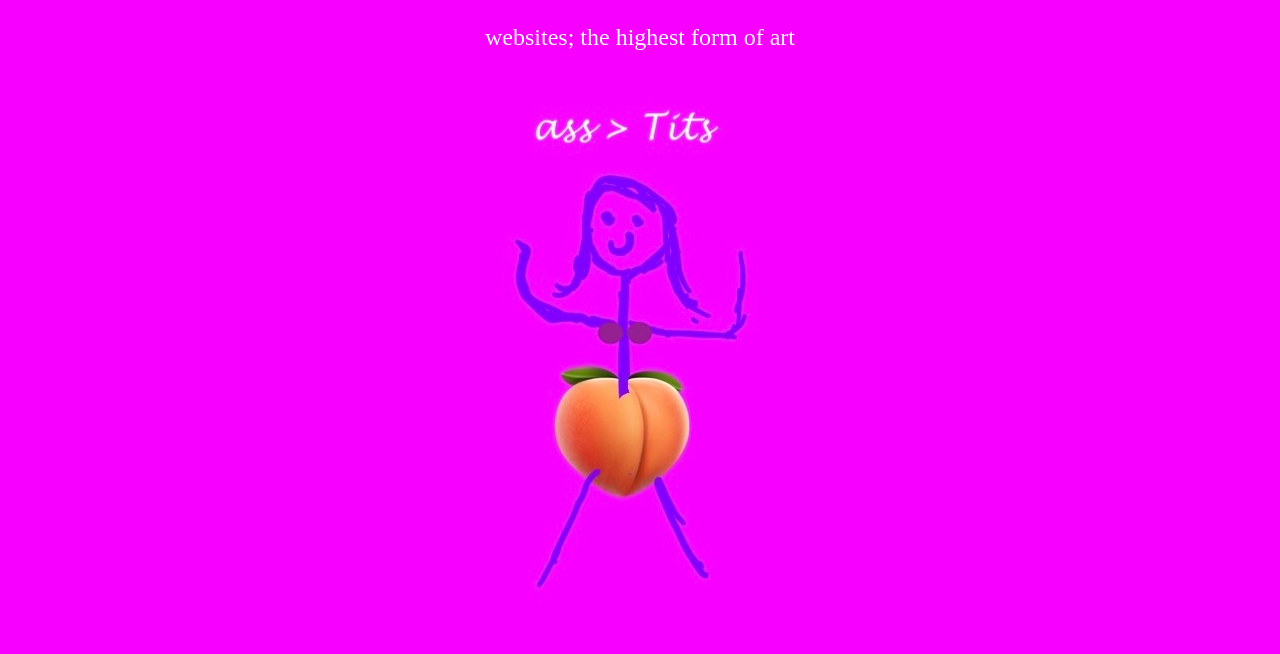
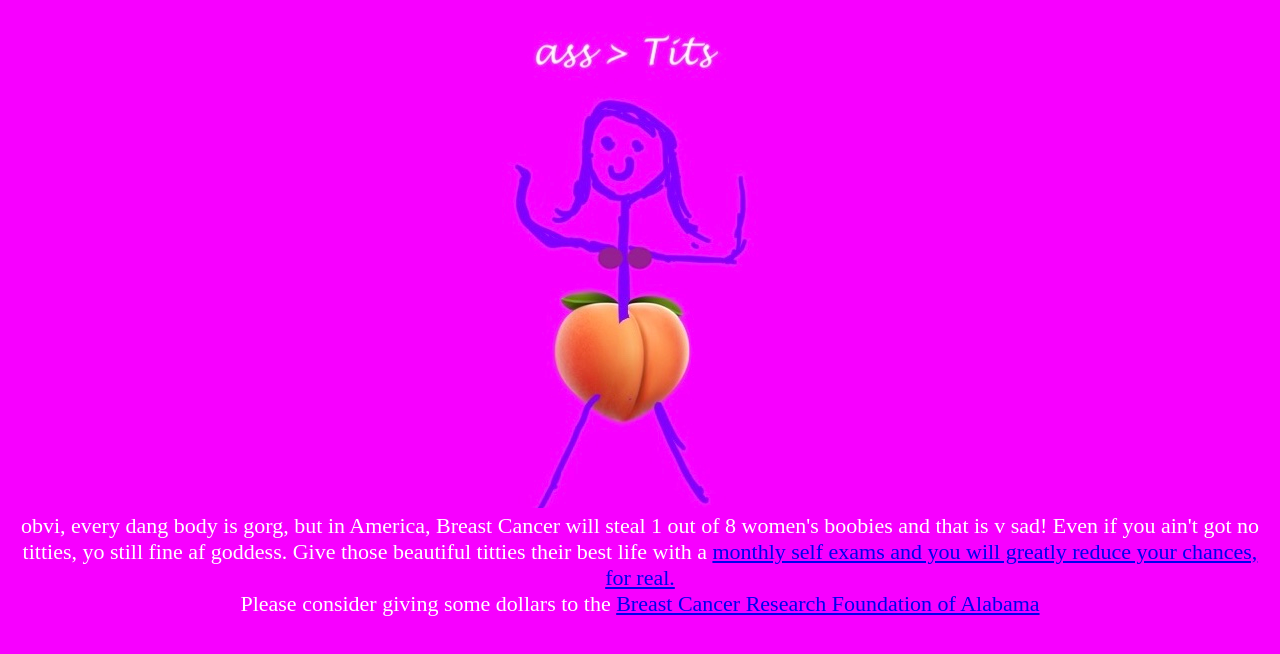
Before and after one commit to CFin86/itsForAGoodCause, a plain HTML site: page index.html in a window 1280 px wide. Drawn offline with Linux system fonts and the light colour scheme.

Commit message:
fuck cancer

```diff
--- a/index.html
+++ b/index.html
@@ -7,6 +7,7 @@
     <link rel="stylesheet" href="style.css" />
 </head>
 <body>
-    <p style="color:white; text-align:center; font-size: 24px;">websites; the highest form of art</p>
+    <div id="bewbs"></div>
+    <p style="color:white; text-align:center; font-size: 22px; margin-top: 5px;">obvi, every dang body is gorg, but in America, Breast Cancer will steal 1 out of 8 women's boobies and that is v sad! Even if you ain't got no titties, yo still fine af goddess. Give those beautiful titties their best life with a <a href="https://www.cancer.org/cancer/breast-cancer/screening-tests-and-early-detection/american-cancer-society-recommendations-for-the-early-detection-of-breast-cancer.html" target"_blank">monthly self exams and you will  greatly reduce your chances, for real.</a> <br>Please consider giving some dollars to the <a href="https://www.bcrfa.org/donate/" target="_blank">Breast Cancer Research Foundation of Alabama</a></p>
 </body>
 </html>
--- a/style.css
+++ b/style.css
@@ -1,8 +1,11 @@
 * {
     background-color: rgb(247, 0, 255);
+}
+#bewbs {
     background-image: url("fineArt.jpg");
     background-repeat: no-repeat;
-    background-position: center center;
+    background-position: center top;
     background-attachment: fixed;
     margin: center;
+    height: 500px;
 }
```
